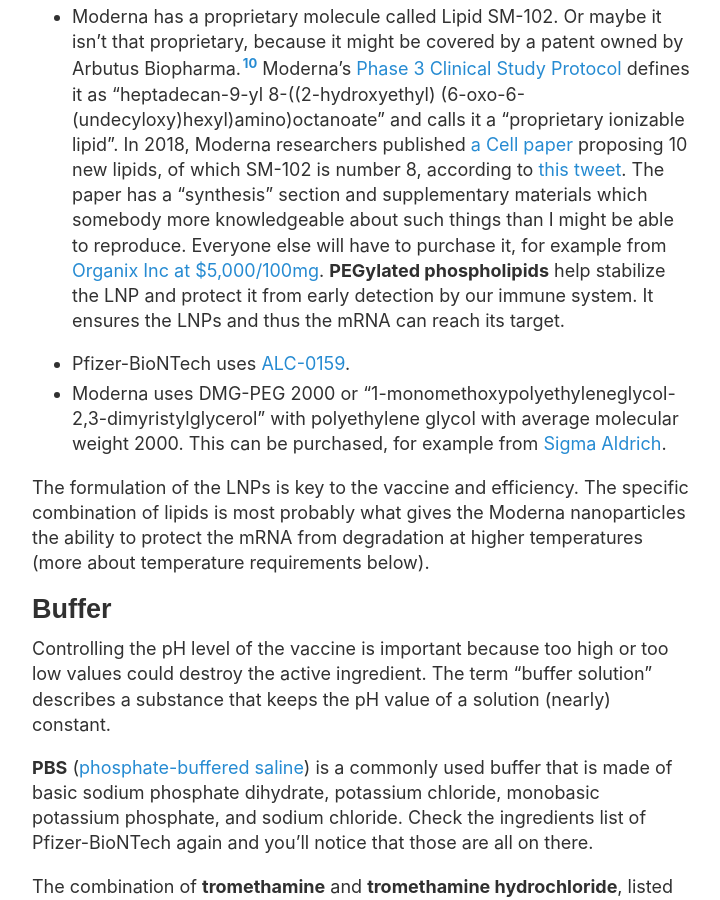
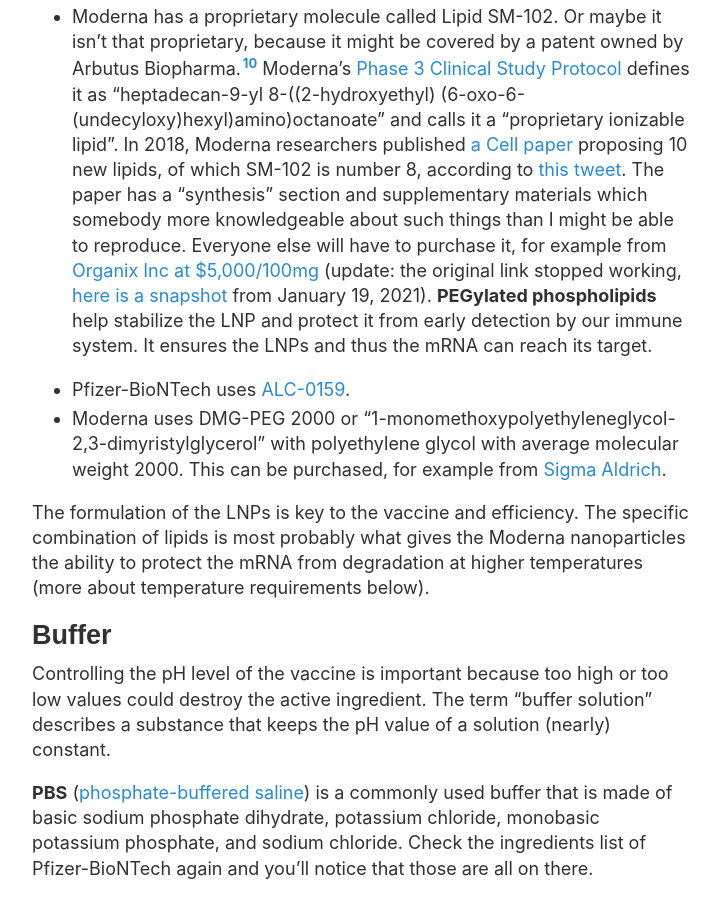
Before and after one commit to jonemo/blog.jonasneubert.com, a Jekyll site: the page built from _posts/2021-01-10-exploring-the-supply-chain-of-the-pfizer-biontech-and-moderna-covid-19-vaccines.md, in a window 1280 px wide and 900 px high, scrolled down 6223 px. Shown: the whole window, without its empty margins (70-790 px from the left). Built offline with Jekyll 4.4.1, drawn with Linux system fonts in a browser that asks for light colours.

Commit message:
[post] supply chain: update Organix link, Tim Pritlove Hinweis

```diff
--- a/_posts/2021-01-10-exploring-the-supply-chain-of-the-pfizer-biontech-and-moderna-covid-19-vaccines.md
+++ b/_posts/2021-01-10-exploring-the-supply-chain-of-the-pfizer-biontech-and-moderna-covid-19-vaccines.md
@@ -281,7 +281,7 @@
 *   Pfizer-BioNTech uses [ALC-3015](https://en.wikipedia.org/wiki/ALC-0315) patented by Acuitas Therapeutics, Inc.[^8] and it is the most abundant lipid in the mix[^9].
 
 
-*   Moderna has a proprietary molecule called Lipid SM-102. Or maybe it isn’t that proprietary, because it might be covered by a patent owned by Arbutus Biopharma.[^10] Moderna’s [Phase 3 Clinical Study Protocol](https://www.modernatx.com/sites/default/files/mRNA-1273-P301-Protocol.pdf) defines it as “heptadecan-9-yl 8-((2-hydroxyethyl) (6-oxo-6-(undecyloxy)hexyl)amino)octanoate” and calls it a “proprietary ionizable lipid”. In 2018, Moderna researchers published [a Cell paper](https://www.cell.com/molecular-therapy-family/molecular-therapy/pdfExtended/S1525-0016(18)30118-7) proposing 10 new lipids, of which SM-102 is number 8, according to [this tweet](https://twitter.com/1stClef/status/1306653592691113986). The paper has a “synthesis” section and supplementary materials which somebody more knowledgeable about such things than I might be able to reproduce. Everyone else will have to purchase it, for example from [Organix Inc at $5,000/100mg](https://organixinc.com/lipids/atx001-crrdc-b9dnh-phs3e).
+*   Moderna has a proprietary molecule called Lipid SM-102. Or maybe it isn’t that proprietary, because it might be covered by a patent owned by Arbutus Biopharma.[^10] Moderna’s [Phase 3 Clinical Study Protocol](https://www.modernatx.com/sites/default/files/mRNA-1273-P301-Protocol.pdf) defines it as “heptadecan-9-yl 8-((2-hydroxyethyl) (6-oxo-6-(undecyloxy)hexyl)amino)octanoate” and calls it a “proprietary ionizable lipid”. In 2018, Moderna researchers published [a Cell paper](https://www.cell.com/molecular-therapy-family/molecular-therapy/pdfExtended/S1525-0016(18)30118-7) proposing 10 new lipids, of which SM-102 is number 8, according to [this tweet](https://twitter.com/1stClef/status/1306653592691113986). The paper has a “synthesis” section and supplementary materials which somebody more knowledgeable about such things than I might be able to reproduce. Everyone else will have to purchase it, for example from [Organix Inc at $5,000/100mg](https://organixinc.com/lipids/atx001-crrdc-b9dnh-phs3e) (update: the original link stopped working, [here is a snapshot](https://web.archive.org/web/20210119220956/https://organixinc.com/lipids/atx001-crrdc-b9dnh-phs3e) from January 19, 2021).
 **PEGylated phospholipids** help stabilize the LNP and protect it from early detection by our immune system. It ensures the LNPs and thus the mRNA can reach its target.
 
 
```
